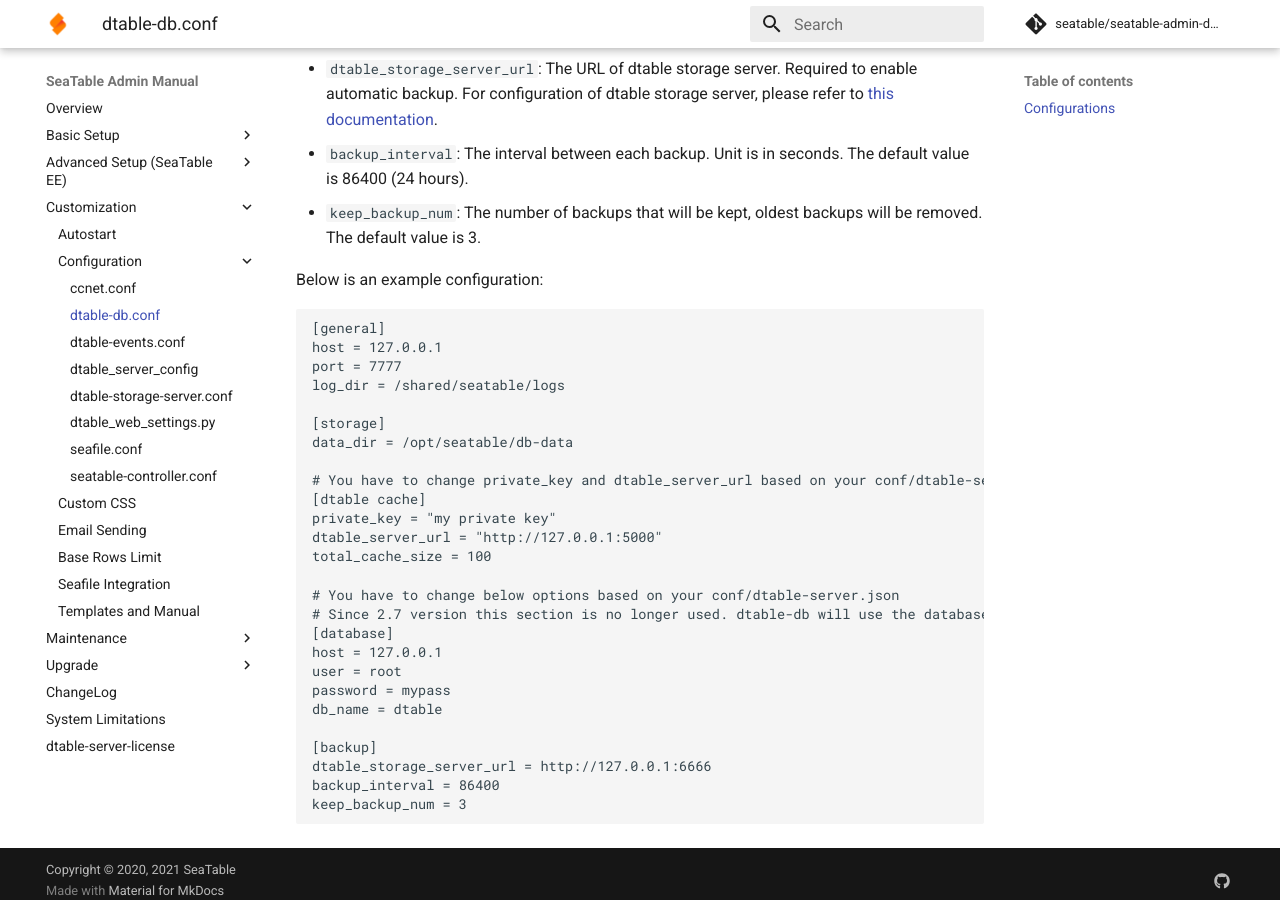
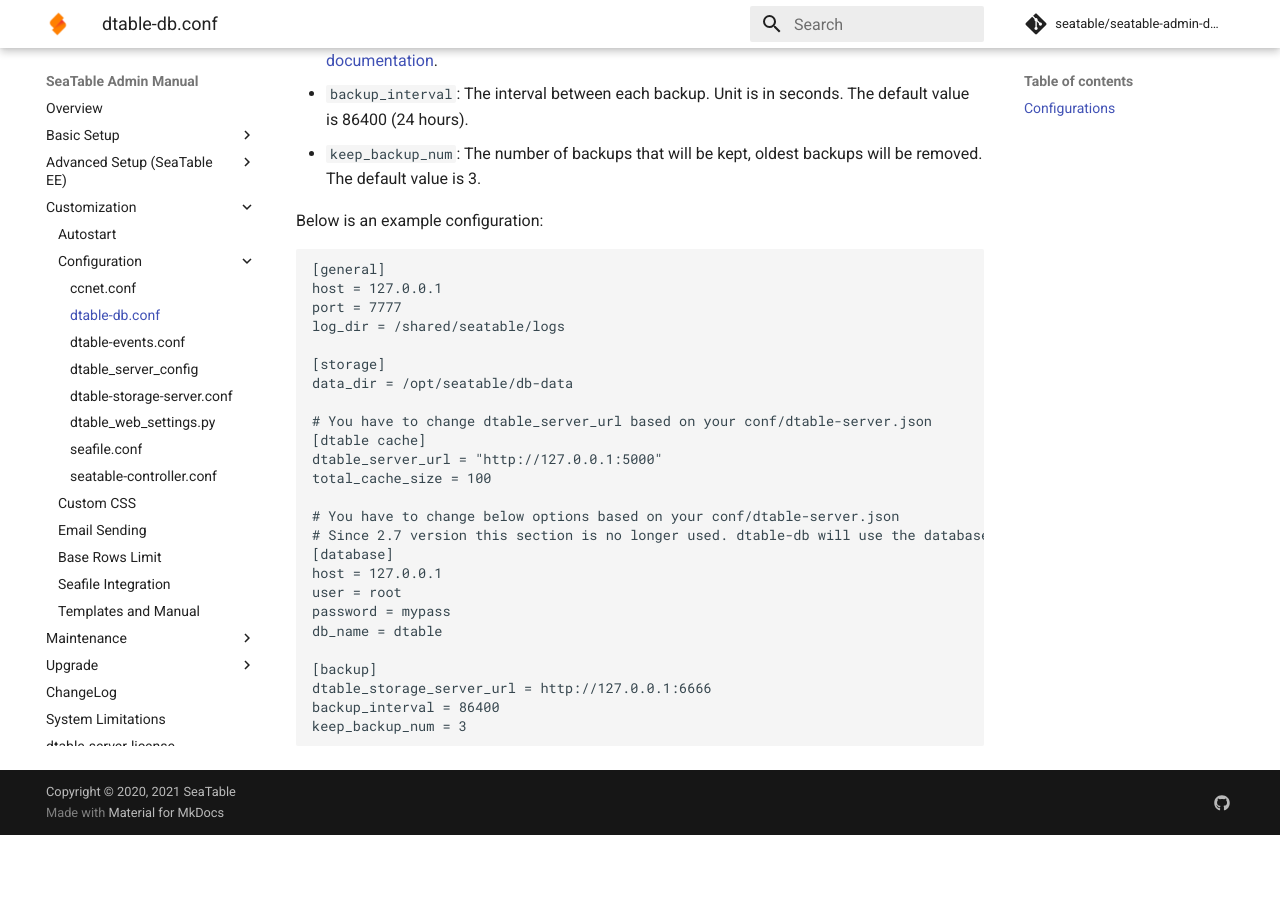
Before and after one commit to seatable/seatable-admin-docs, an MkDocs documentation site: the page built from manual/config/dtable_db_conf.md, in a window 1280 px wide and 900 px high, scrolled down 1984 px. Built offline with MkDocs 1.6.1 and Material for MkDocs 9.7.7, drawn with Linux system fonts in a browser that asks for light colours; comment, search, counter and statistics services are not loaded; after the commit the page ends 2819 px from its top, so only the background shows below that; some of the changed text lies outside the part shown.

Commit message:
Update dtable_db_conf.md
remove private_key description.

```diff
--- a/manual/config/dtable_db_conf.md
+++ b/manual/config/dtable_db_conf.md
@@ -23,7 +23,6 @@
 
 Section `[dtable cache]` contains options for caching bases from dtable-server:
 
-- `private_key`: The same as `DTABLE_PRIVATE_KEY` in `dtable_web_settings.py`. You must specify this option.
 - `dtable_server_url`: local address for dtable-server. You must specify this option.
 - `expire_time`: For how long a cached base will be valid. After that it'll be fetched from dtable-server again. Unit is in seconds. Defaults to 300 (5 minutes).
 - `total_cache_size`: How much memory shall be used for caching bases. After this threshold is reached, cached bases will be cleaned with LRU algorithm. Cleaning stops when memory consumption reduces to 70% of this threshold. Unit is in MB. Defaults to 500MB.
@@ -61,9 +60,8 @@
 [storage]
 data_dir = /opt/seatable/db-data
 
-# You have to change private_key and dtable_server_url based on your conf/dtable-server.json
+# You have to change dtable_server_url based on your conf/dtable-server.json
 [dtable cache]
-private_key = "my private key"
 dtable_server_url = "http://127.0.0.1:5000"
 total_cache_size = 100
 
```
